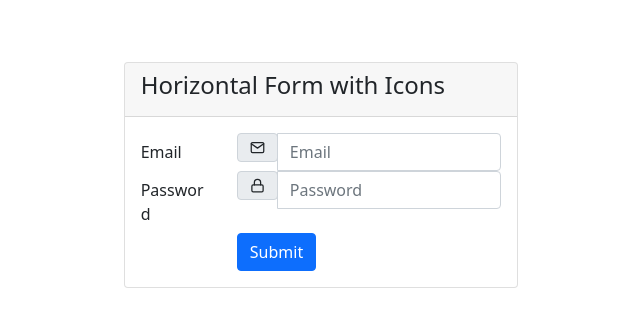
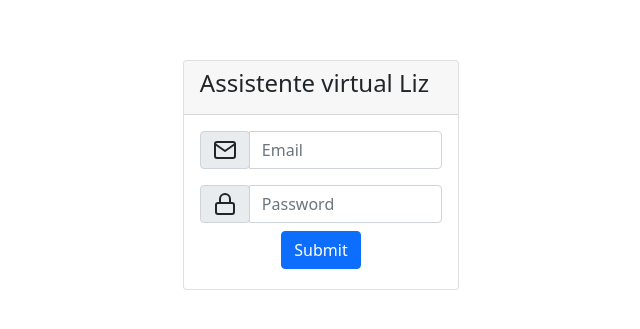
Before and after one commit to jonasearth/virtual-assistent, a React (Create React App) app: page / in a window 1280 px wide. Shown: the part 225-554 px from the top of the page, without its empty margins (307-947 px from the left). Built offline with nearby package versions, Linux system fonts and the light colour scheme.

Commit message:
[FEAT][AV-2]conclusão de layout da tela de longin

```diff
--- a/src/App.js
+++ b/src/App.js
@@ -19,7 +19,7 @@ function App() {
           lg={4}
           md={8}
           sm={12}
-          className="offset-md-2 offset-xl-4 offset-lg-4"
+          className="offset-md-2 d-flex justify-content-center offset-xl-4 offset-lg-4"
         >
           <HorizontalFormIcons />
         </Col>
--- a/src/style.css
+++ b/src/style.css
@@ -13,3 +13,13 @@ body {
     align-items: center;
 
 }
+.input-group-merge{
+  margin:10px;
+}
+.box{
+  width: 70%;
+
+}
+.mr-1{
+  position: center;
+}
--- a/src/views/HorizontalFormIcons.js
+++ b/src/views/HorizontalFormIcons.js
@@ -18,21 +18,19 @@ import { User, Mail, Smartphone, Lock } from "react-feather";
 
 const HorizontalFormIcons = () => {
   return (
-    <Card>
+    <Card className='box'>
       <CardHeader>
-        <CardTitle tag="h4">Horizontal Form with Icons</CardTitle>
+        <CardTitle tag="h4">Assistente virtual Liz</CardTitle>
       </CardHeader>
       <CardBody>
         <Form>
           <FormGroup row>
-            <Label sm="3" for="EmailIcons">
-              Email
-            </Label>
-            <Col sm="9">
-              <InputGroup className="input-group-merge">
+
+            <Col sm="12">
+              <InputGroup className="pb-3">
                 <InputGroupAddon addonType="prepend">
                   <InputGroupText>
-                    <Mail size={15} />
+                    <Mail size={24} />
                   </InputGroupText>
                 </InputGroupAddon>
                 <Input
@@ -40,20 +38,19 @@ const HorizontalFormIcons = () => {
                   name="Email"
                   id="EmailIcons"
                   placeholder="Email"
+                  className="pr-2"
                 />
               </InputGroup>
             </Col>
           </FormGroup>
 
           <FormGroup row>
-            <Label sm="3" for="passwordIcons">
-              Password
-            </Label>
-            <Col sm="9">
-              <InputGroup className="input-group-merge">
+
+            <Col sm="12">
+              <InputGroup className="pb-2">
                 <InputGroupAddon addonType="prepend">
                   <InputGroupText>
-                    <Lock size={15} />
+                    <Lock size={24} />
                   </InputGroupText>
                 </InputGroupAddon>
                 <Input
@@ -66,8 +63,8 @@ const HorizontalFormIcons = () => {
             </Col>
           </FormGroup>
 
-          <FormGroup className="mb-0" row>
-            <Col className="d-flex" md={{ size: 9, offset: 3 }}>
+          <FormGroup className="mb-1" row>
+            <Col className="d-flex  justify-content-center" md={{ size: 6, offset: 3 }}>
               <Button className="mr-1" color="primary" type="submit">
                 Submit
               </Button>
```
